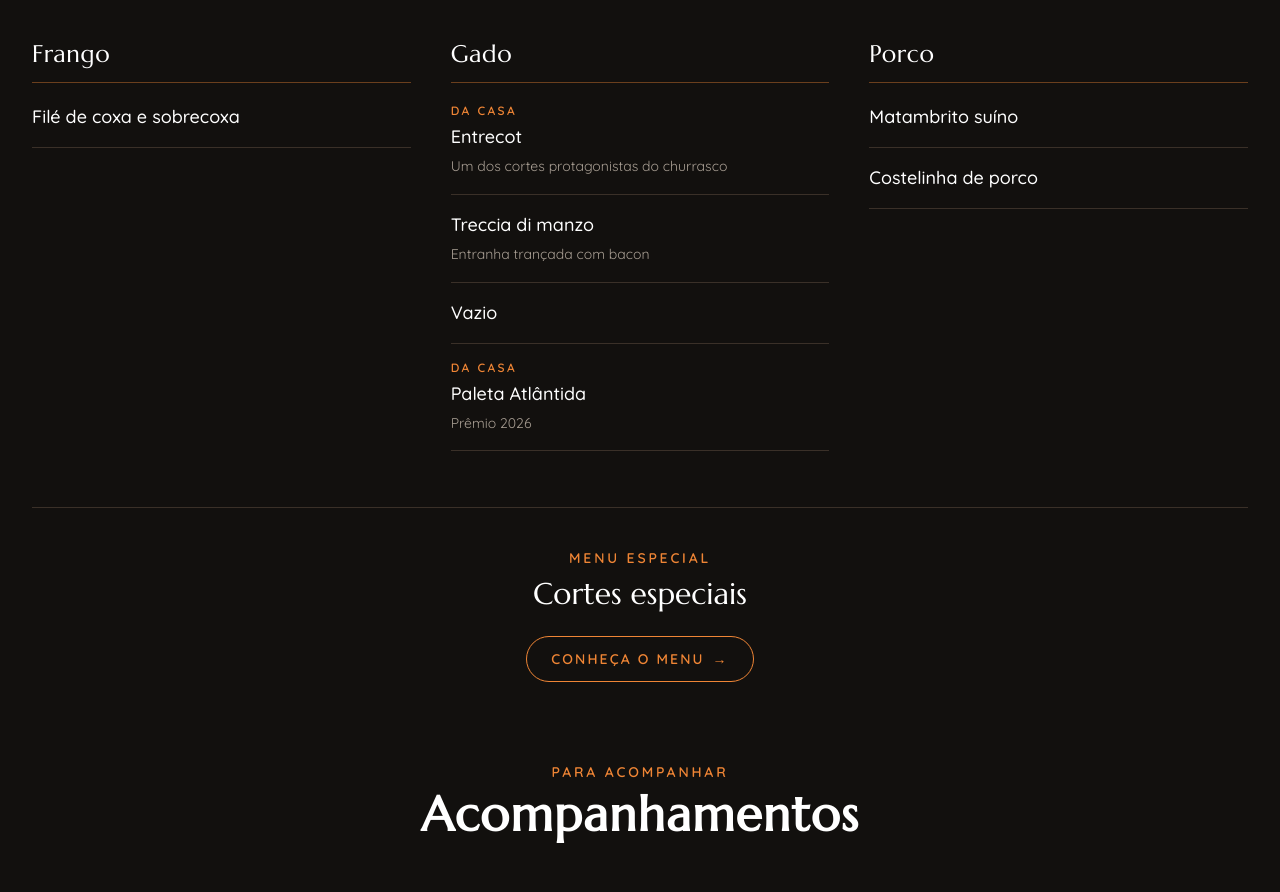
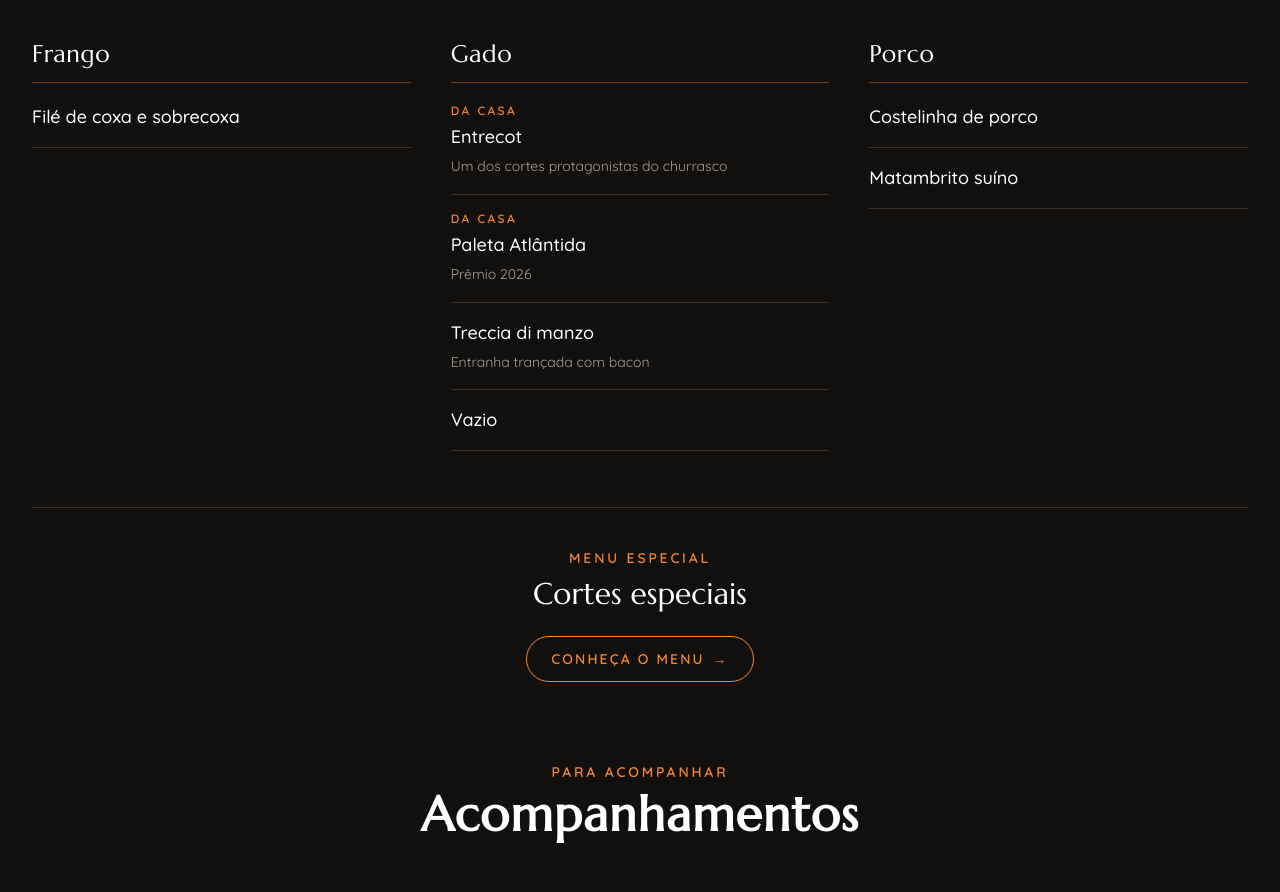
Before and after one commit to GreiceMoreira/la-bratche-landing-page, a React (Vite) app: page / in a window 1280 px wide. Shown: the part 2114-3006 px from the top of the page. Built offline with nearby package versions, Linux system fonts and the light colour scheme.

Commit message:
sort items

```diff
--- a/src/components/experience/MenuSection.jsx
+++ b/src/components/experience/MenuSection.jsx
@@ -149,7 +149,9 @@
 
                       {/* Category items */}
                       <div className="mt-5 space-y-4">
-                        {items.map((item) => (
+                        {[...items]
+                            .sort((a, b) => a.name.localeCompare(b.name, "pt-BR"))
+                            .map((item) => (
                           <div
                             key={item.id}
                             className="border-b border-border-subtle pb-4"
@@ -225,7 +227,9 @@
 
                           {/* Category items */}
                           <div className="mt-5 space-y-4">
-                            {group.items.map((item) => (
+                            {[...group.items]
+                                .sort((a, b) => a.name.localeCompare(b.name, "pt-BR"))
+                                .map((item) => (
                               <div
                                 key={item.id}
                                 className="border-b border-border-subtle pb-4"
```
